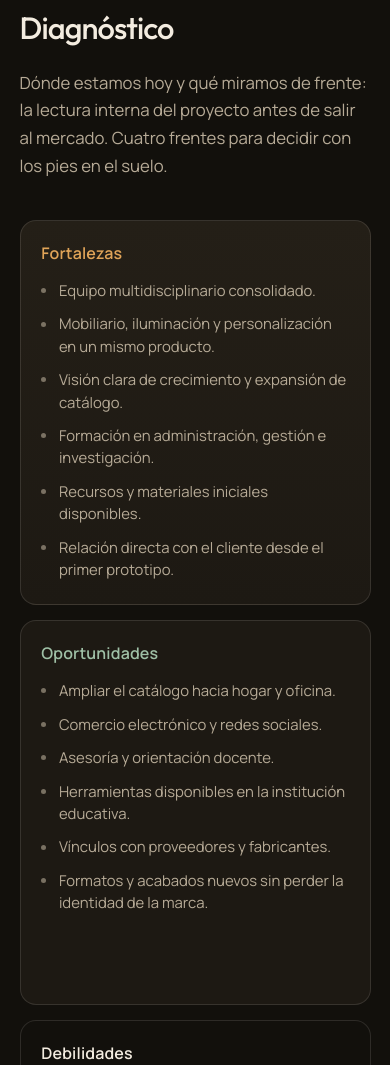
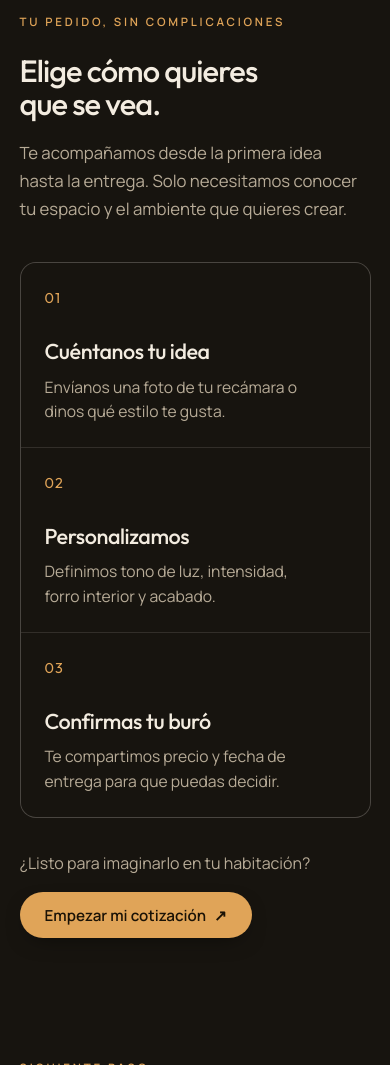
Before and after one commit to esexmic/LuminaBuro, a plain HTML site: page index.html in a window 390 px wide. Shown: the part 6460-7525 px from the top of the page. Drawn offline with Linux system fonts and the light colour scheme.

Commit message:
refactor: replace diagnosis with purchase steps

```diff
--- a/css/style.css
+++ b/css/style.css
@@ -354,18 +354,18 @@ p { margin: 0; }
 .values { list-style: none; margin: 0; padding: 0; display: grid; grid-template-columns: repeat(3, 1fr); gap: 0.8rem 2rem; }
 .values li { font-family: var(--font-display); font-size: clamp(1.2rem, 2.4vw, 1.7rem); font-weight: 300; letter-spacing: -0.01em; border-top: 1px solid var(--line); padding-top: 0.8rem; }
 
-/* ------------------------------------------------------------ diagnóstico */
-.diag__grid { margin-top: clamp(2.5rem, 6vw, 4rem); display: grid; grid-template-columns: 1.4fr 1.4fr 0.9fr; grid-auto-rows: 1fr; gap: 1.1rem; }
-.diag__cell { border-radius: var(--r-card); padding: 1.9rem 1.7rem; border: 1px solid var(--line); background: var(--surface); }
-.diag__cell h3 { font-size: 1rem; font-weight: 600; font-family: var(--font-body); letter-spacing: 0.01em; margin-bottom: 1.1rem; }
-.diag__cell ul { list-style: none; margin: 0; padding: 0; display: grid; gap: 0.7rem; }
-.diag__cell li { color: var(--muted); font-size: 0.93rem; line-height: 1.5; padding-left: 1.1rem; position: relative; }
-.diag__cell li::before { content: ""; position: absolute; left: 0; top: 0.62em; width: 5px; height: 5px; border-radius: 50%; background: currentColor; opacity: 0.6; }
-.diag__cell--fort { grid-row: span 2; background: linear-gradient(180deg, var(--surface-2), var(--surface)); }
-.diag__cell--fort h3 { color: var(--accent); }
-.diag__cell--opp h3 { color: #9fc0a6; }
-.diag__cell--weak { background: var(--bg); }
-.diag__cell--threat { background: var(--bg); }
+/* -------------------------------------------------------------- cómo pedir */
+.pedido { background: var(--bg-2); }
+.pedido__head { display: flex; align-items: end; justify-content: space-between; gap: 2rem; }
+.pedido__head .display { max-width: 14ch; }
+.pedido__head .lede { max-width: 34ch; margin-bottom: .2rem; }
+.pedido__steps { margin-top: clamp(2.5rem, 5vw, 4rem); display: grid; grid-template-columns: repeat(3, 1fr); gap: 1px; border: 1px solid var(--line); background: var(--line); border-radius: var(--r-card); overflow: hidden; }
+.pedido__step { min-height: 220px; padding: clamp(1.5rem, 3vw, 2.2rem); background: var(--bg-2); }
+.pedido__number { display: block; color: var(--accent); font-family: var(--font-display); font-size: .9rem; letter-spacing: .08em; }
+.pedido__step h3 { margin-top: 2.7rem; font-size: 1.35rem; }
+.pedido__step p { max-width: 27ch; margin-top: .75rem; color: var(--muted); font-size: .98rem; line-height: 1.55; }
+.pedido__cta { display: flex; align-items: center; justify-content: center; gap: 1rem; margin-top: 2rem; }
+.pedido__cta p { color: var(--muted); }
 
 /* ---------------------------------------------------------------- cierre */
 .cierre { background: var(--bg-2); }
@@ -498,9 +498,12 @@ p { margin: 0; }
   .producto__grid { grid-template-columns: 1fr; gap: 2.5rem; }
   .nosotros__grid { grid-template-columns: 1fr; }
   .values { grid-template-columns: 1fr 1fr; }
-  .diag__grid { grid-template-columns: 1fr; gap: 0.9rem; }
-  .diag__cell { padding: 1.5rem 1.3rem; }
-  .diag__cell--fort { grid-row: auto; }
+  .pedido__head { display: block; }
+  .pedido__head .lede { margin-top: 1.2rem; }
+  .pedido__steps { grid-template-columns: 1fr; }
+  .pedido__step { min-height: 0; }
+  .pedido__step h3 { margin-top: 1.8rem; }
+  .pedido__cta { align-items: flex-start; flex-direction: column; }
   .footer__grid { grid-template-columns: 1fr; gap: 2.5rem; }
   .footer__base { flex-direction: column; gap: 0.4rem; }
 
--- a/index.html
+++ b/index.html
@@ -32,7 +32,7 @@
         <a href="#producto">El buró</a>
         <a href="construccion">Construcción</a>
         <a href="#nosotros">Nosotros</a>
-        <a href="#diagnostico">Diagnóstico</a>
+        <a href="#pedido">Cómo pedir</a>
         <a href="#contacto">Contacto</a>
       </nav>
       <div class="nav__cta">
@@ -48,7 +48,7 @@
       <a href="#producto">El buró</a>
       <a href="construccion">Construcción</a>
       <a href="#nosotros">Nosotros</a>
-      <a href="#diagnostico">Diagnóstico</a>
+      <a href="#pedido">Cómo pedir</a>
       <a href="#contacto">Contacto</a>
       <a class="btn btn--solid" href="#contacto">Cotiza el tuyo</a>
     </div>
@@ -247,49 +247,35 @@
       </div>
     </section>
 
-    <section class="diag section" id="diagnostico" aria-labelledby="diag-title">
+    <section class="pedido section" id="pedido" aria-labelledby="pedido-title">
       <div class="wrap">
-        <h2 id="diag-title" class="display">Diagnóstico</h2>
-        <p class="lede lede--narrow">Dónde estamos hoy y qué miramos de frente: la lectura interna del proyecto antes de salir al mercado. Cuatro frentes para decidir con los pies en el suelo.</p>
-        <div class="diag__grid">
-          <article class="diag__cell diag__cell--fort" data-reveal>
-            <h3>Fortalezas</h3>
-            <ul>
-              <li>Equipo multidisciplinario consolidado.</li>
-              <li>Mobiliario, iluminación y personalización en un mismo producto.</li>
-              <li>Visión clara de crecimiento y expansión de catálogo.</li>
-              <li>Formación en administración, gestión e investigación.</li>
-              <li>Recursos y materiales iniciales disponibles.</li>
-                <li>Relación directa con el cliente desde el primer prototipo.</li>
-            </ul>
+        <div class="pedido__head" data-reveal>
+          <div>
+            <p class="eyebrow">Tu pedido, sin complicaciones</p>
+            <h2 id="pedido-title" class="display">Elige cómo quieres que se vea.</h2>
+          </div>
+          <p class="lede">Te acompañamos desde la primera idea hasta la entrega. Solo necesitamos conocer tu espacio y el ambiente que quieres crear.</p>
+        </div>
+        <div class="pedido__steps">
+          <article class="pedido__step" data-reveal>
+            <span class="pedido__number">01</span>
+            <h3>Cuéntanos tu idea</h3>
+            <p>Envíanos una foto de tu recámara o dinos qué estilo te gusta.</p>
           </article>
-          <article class="diag__cell diag__cell--opp" data-reveal data-reveal-delay="80">
-            <h3>Oportunidades</h3>
-            <ul>
-              <li>Ampliar el catálogo hacia hogar y oficina.</li>
-              <li>Comercio electrónico y redes sociales.</li>
-              <li>Asesoría y orientación docente.</li>
-              <li>Herramientas disponibles en la institución educativa.</li>
-              <li>Vínculos con proveedores y fabricantes.</li>
-                <li>Formatos y acabados nuevos sin perder la identidad de la marca.</li>
-            </ul>
+          <article class="pedido__step" data-reveal data-reveal-delay="80">
+            <span class="pedido__number">02</span>
+            <h3>Personalizamos</h3>
+            <p>Definimos tono de luz, intensidad, forro interior y acabado.</p>
           </article>
-          <article class="diag__cell diag__cell--weak" data-reveal data-reveal-delay="160">
-            <h3>Debilidades</h3>
-            <ul>
-              <li>Presupuesto inicial limitado para materiales y gastos imprevistos.</li>
-              <li>Experiencia comercial todavía corta fuera del círculo cercano.</li>
-              <li>Capacidad de producción limitada para pedidos grandes de golpe.</li>
-            </ul>
+          <article class="pedido__step" data-reveal data-reveal-delay="160">
+            <span class="pedido__number">03</span>
+            <h3>Confirmas tu buró</h3>
+            <p>Te compartimos precio y fecha de entrega para que puedas decidir.</p>
           </article>
-          <article class="diag__cell diag__cell--threat" data-reveal data-reveal-delay="240">
-            <h3>Amenazas</h3>
-            <ul>
-              <li>Aumento en el costo de materia prima por la inflación.</li>
-              <li>Sustitutos de bajo costo en tiendas departamentales.</li>
-              <li>Temporadas de demanda irregulares en mobiliario.</li>
-            </ul>
-          </article>
+        </div>
+        <div class="pedido__cta" data-reveal data-reveal-delay="220">
+          <p>¿Listo para imaginarlo en tu habitación?</p>
+          <a class="btn btn--solid js-whatsapp" href="#contacto">Empezar mi cotización <span aria-hidden="true">↗</span></a>
         </div>
       </div>
     </section>
@@ -347,7 +333,7 @@
         <a href="#producto">El buró</a>
         <a href="construccion">Construcción</a>
         <a href="#nosotros">Nosotros</a>
-        <a href="#diagnostico">Diagnóstico</a>
+        <a href="#pedido">Cómo pedir</a>
       </nav>
     </div>
     <div class="wrap footer__base">
```
